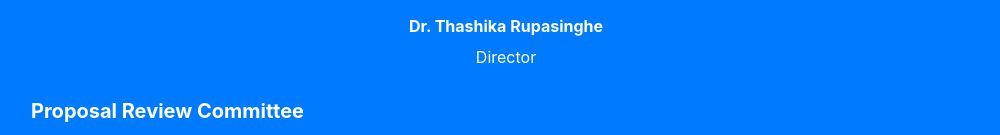
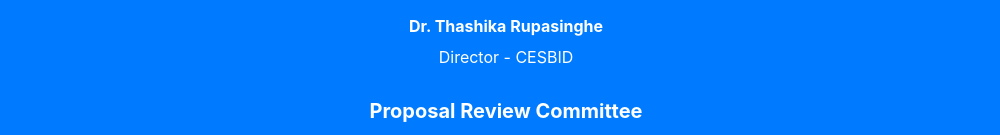
Before and after one commit to grandmasterj/cesbid, a website with bundled scripts: page index.html in a window 1280 px wide. Shown: the part 4532-4667 px from the top of the page, without its empty margins (134-1134 px from the left). Built offline with nearby package versions, Linux system fonts and the light colour scheme.

Commit message:
incomplete last.

```diff
--- a/index.html
+++ b/index.html
@@ -254,9 +254,10 @@
                       <strong class="cesbidMemberName">Dr. Thashika Rupasinghe</strong><br/>
                     </a>
                   </h5>
-                  <p>Director</p>
+                  <p>Director - CESBID</p>
                 </div>
               </div>
+            </div>
             <h5 class="membersSubHeading">Proposal Review Committee</h5>
             <div class="row">
               <div class="col-xs-12 col-sm-6 col-md-4 col-lg-3">
```
